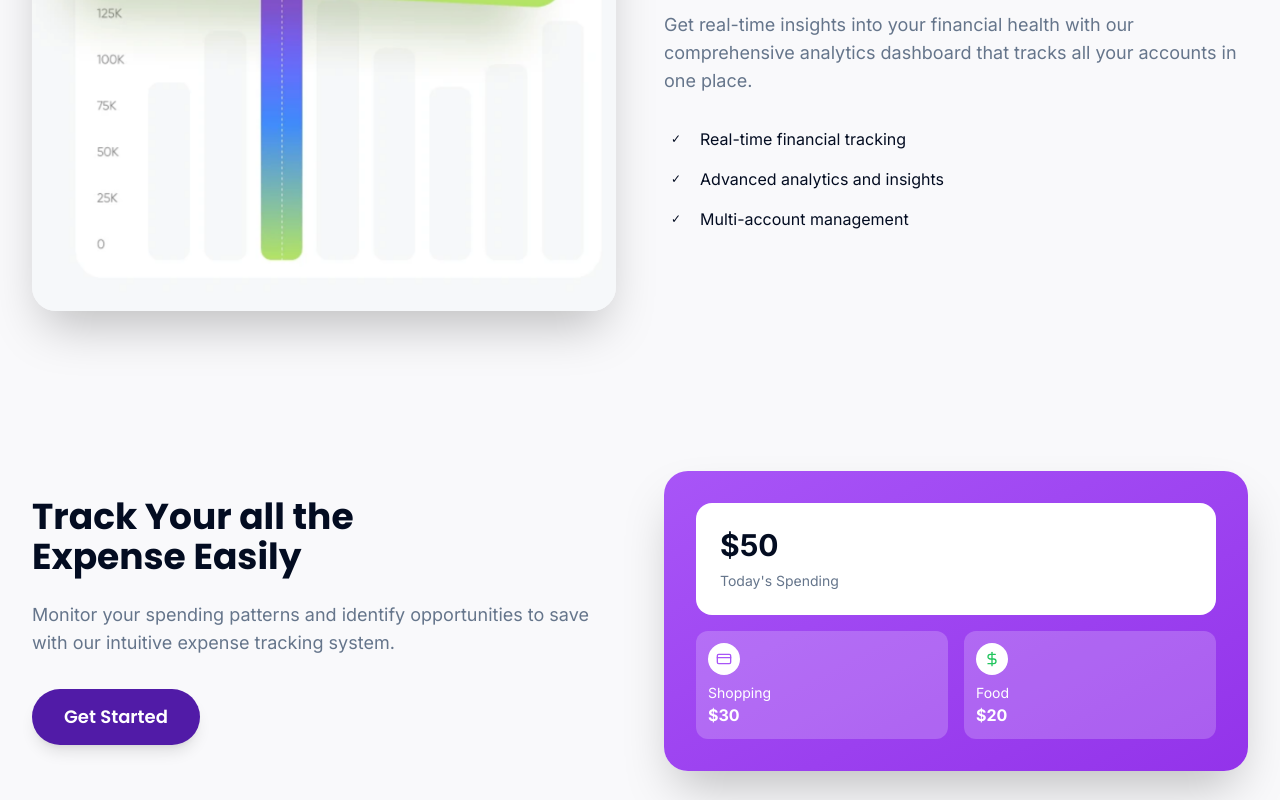
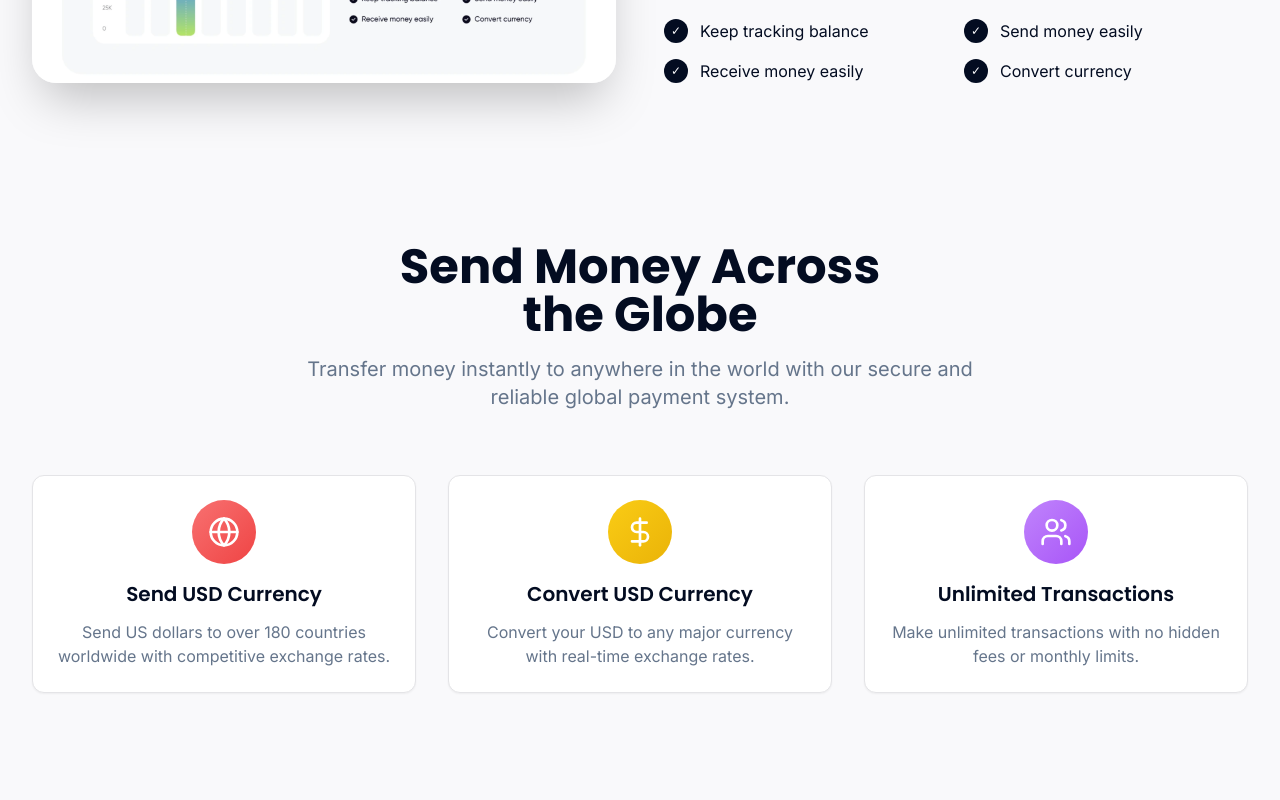
Before and after one commit to shaheenweb30-ai/clearcents, a React (Vite) app: page / in a window 1280 px wide. Shown: the part 1380-2180 px from the top of the page. Built offline with nearby package versions, Linux system fonts and the light colour scheme.

Commit message:
Update "Empower your financial future" section
Updated the "Empower your financial future with us" section on the landing page to match the provided image exactly.

```diff
--- a/src/pages/Home.tsx
+++ b/src/pages/Home.tsx
@@ -67,7 +67,7 @@ const Home = () => {
         <div className="max-w-7xl mx-auto px-4 sm:px-6 lg:px-8">
           <div className="text-center mb-16">
             <h2 className="font-heading font-bold text-4xl md:text-5xl text-foreground mb-4">
-              <span className="text-neon-lime">Empower</span> Your Financial
+              <span className="text-accent-green">Empower</span> Your Financial
               <br />
               Future with us
             </h2>
@@ -75,8 +75,8 @@ const Home = () => {
           <div className="grid grid-cols-1 lg:grid-cols-2 gap-12 items-center">
             <div className="relative">
               <img
-                src="/lovable-uploads/100a1fe7-827d-47cd-8729-df1b9cb0b7ff.png"
-                alt="Financial dashboard showing balance and chart"
+                src="/lovable-uploads/44b36532-c7fa-41dd-8359-e4f1cb631d30.png"
+                alt="Comprehensive Financial Analytics Dashboard"
                 className="w-full h-auto rounded-3xl shadow-2xl"
               />
             </div>
@@ -84,76 +84,37 @@ const Home = () => {
               <h3 className="font-heading font-bold text-3xl text-foreground mb-6">
                 Comprehensive
                 <br />
-                Financial Analytics
+                Financial <span className="text-primary">Analytics</span>
                 <br />
                 Dashboard
               </h3>
               <p className="font-body text-lg text-muted-foreground mb-8">
-                Get real-time insights into your financial health with our comprehensive analytics dashboard that tracks all your accounts in one place.
+                Gain real-time visibility into your financial performance with intuitive dashboards.
               </p>
-              <ul className="space-y-4">
-                <li className="flex items-center space-x-3">
-                  <div className="w-6 h-6 bg-neon-lime rounded-full flex items-center justify-center">
-                    <span className="text-xs">✓</span>
+              <div className="grid grid-cols-2 gap-4">
+                <div className="flex items-center space-x-3">
+                  <div className="w-6 h-6 bg-foreground rounded-full flex items-center justify-center">
+                    <span className="text-xs text-background">✓</span>
                   </div>
-                  <span className="font-body text-foreground">Real-time financial tracking</span>
-                </li>
-                <li className="flex items-center space-x-3">
-                  <div className="w-6 h-6 bg-neon-lime rounded-full flex items-center justify-center">
-                    <span className="text-xs">✓</span>
+                  <span className="font-body text-foreground">Keep tracking balance</span>
+                </div>
+                <div className="flex items-center space-x-3">
+                  <div className="w-6 h-6 bg-foreground rounded-full flex items-center justify-center">
+                    <span className="text-xs text-background">✓</span>
                   </div>
-                  <span className="font-body text-foreground">Advanced analytics and insights</span>
-                </li>
-                <li className="flex items-center space-x-3">
-                  <div className="w-6 h-6 bg-neon-lime rounded-full flex items-center justify-center">
-                    <span className="text-xs">✓</span>
+                  <span className="font-body text-foreground">Send money easily</span>
+                </div>
+                <div className="flex items-center space-x-3">
+                  <div className="w-6 h-6 bg-foreground rounded-full flex items-center justify-center">
+                    <span className="text-xs text-background">✓</span>
                   </div>
-                  <span className="font-body text-foreground">Multi-account management</span>
-                </li>
-              </ul>
-            </div>
-          </div>
-        </div>
-      </section>
-
-      {/* Track Expenses Section */}
-      <section className="py-20 bg-background">
-        <div className="max-w-7xl mx-auto px-4 sm:px-6 lg:px-8">
-          <div className="grid grid-cols-1 lg:grid-cols-2 gap-12 items-center">
-            <div>
-              <h3 className="font-heading font-bold text-4xl text-foreground mb-6">
-                <span className="text-neon-lime">Track</span> Your all the
-                <br />
-                Expense Easily
-              </h3>
-              <p className="font-body text-lg text-muted-foreground mb-8">
-                Monitor your spending patterns and identify opportunities to save with our intuitive expense tracking system.
-              </p>
-              <Button variant="default" size="lg" className="bg-primary text-white hover:bg-primary/90 rounded-full px-8">
-                Get Started
-              </Button>
-            </div>
-            <div className="relative">
-              <div className="bg-gradient-to-br from-purple-500 to-purple-600 rounded-3xl p-8 shadow-2xl">
-                <div className="bg-white rounded-2xl p-6 mb-4">
-                  <div className="text-3xl font-bold text-charcoal mb-2">$50</div>
-                  <div className="text-sm text-muted-foreground">Today's Spending</div>
+                  <span className="font-body text-foreground">Receive money easily</span>
                 </div>
-                <div className="grid grid-cols-2 gap-4">
-                  <div className="bg-white/20 rounded-xl p-3">
-                    <div className="w-8 h-8 bg-white rounded-full mb-2 flex items-center justify-center">
-                      <CreditCard className="w-4 h-4 text-purple-500" />
-                    </div>
-                    <div className="text-white text-sm">Shopping</div>
-                    <div className="text-white font-bold">$30</div>
+                <div className="flex items-center space-x-3">
+                  <div className="w-6 h-6 bg-foreground rounded-full flex items-center justify-center">
+                    <span className="text-xs text-background">✓</span>
                   </div>
-                  <div className="bg-white/20 rounded-xl p-3">
-                    <div className="w-8 h-8 bg-white rounded-full mb-2 flex items-center justify-center">
-                      <DollarSign className="w-4 h-4 text-green-500" />
-                    </div>
-                    <div className="text-white text-sm">Food</div>
-                    <div className="text-white font-bold">$20</div>
-                  </div>
+                  <span className="font-body text-foreground">Convert currency</span>
                 </div>
               </div>
             </div>
```
Also changed, not shown: public/lovable-uploads/44b36532-c7fa-41dd-8359-e4f1cb631d30.png (added).
